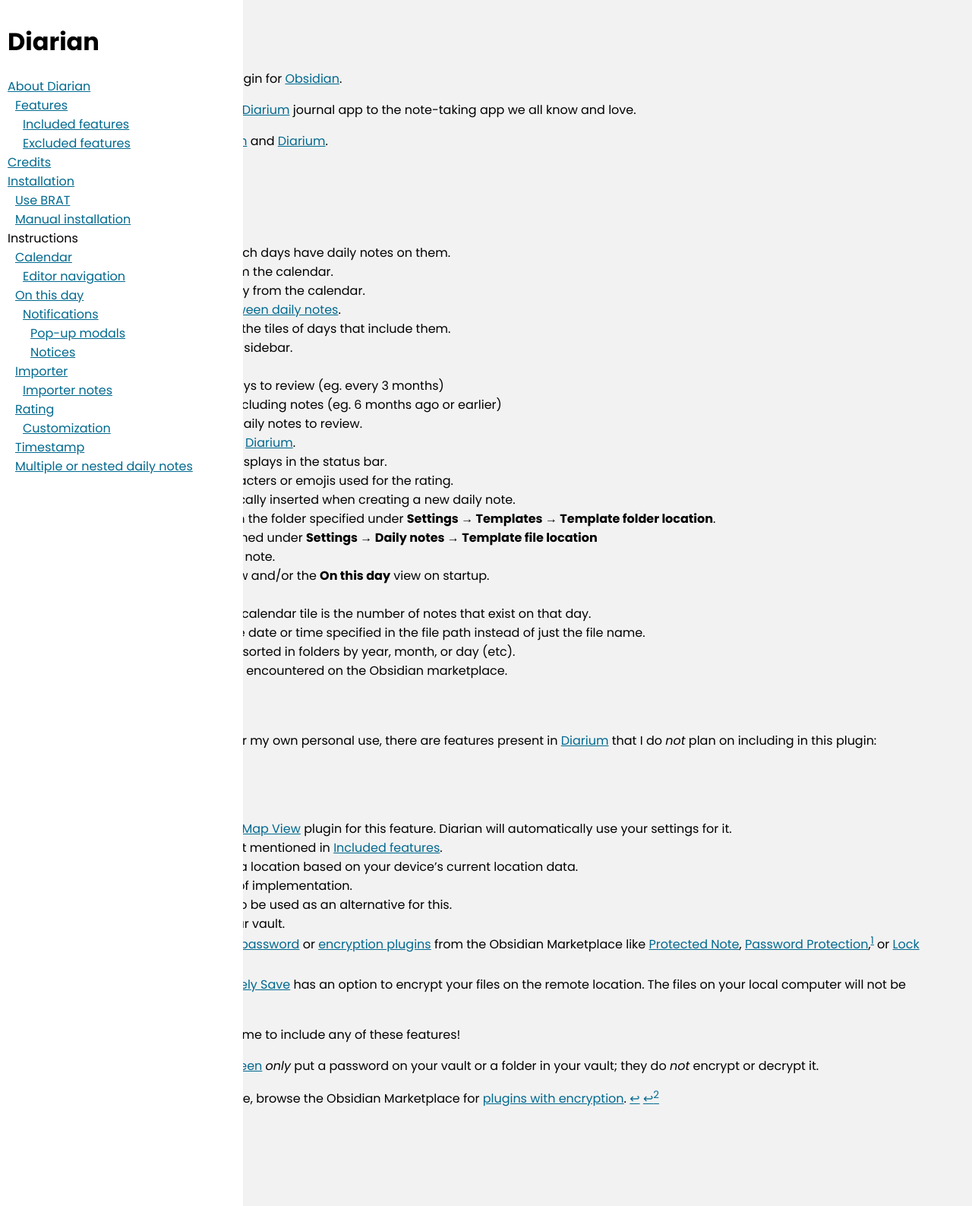
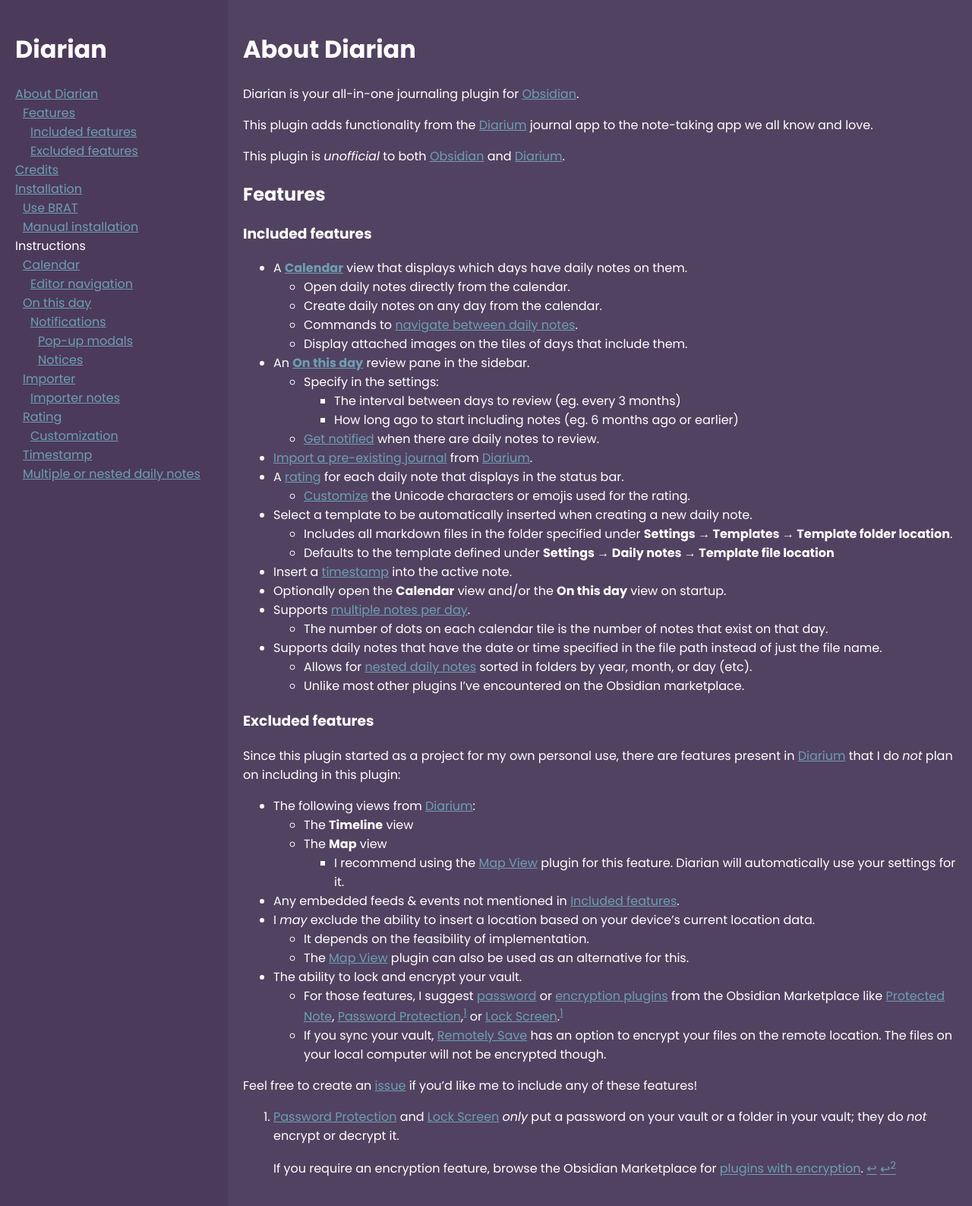
Before and after one commit to Erallie/diarian, a Jekyll site: the page built from index.md, in a window 1280 px wide. Shown: the whole page at 76% size. Built offline with Jekyll 4.4.1, drawn with Linux system fonts in a browser that asks for light colours.

Commit message:
changed styles

```diff
--- a/css/style.css
+++ b/css/style.css
@@ -106,17 +106,6 @@
     font-style: italic;
 }
 
-header {
-    position: fixed;
-    bottom: 0;
-    top: 0;
-    left: 0;
-    max-width: 100%;
-    width: 300px;
-    background-color: white;
-    padding: 10px;
-}
-
 header ol {
     list-style-type: none;
     padding: 0;
@@ -130,11 +119,59 @@ header ol>li>ol {
     margin-left: 10px;
 }
 
+div#content {
+    display: flex;
+    height: 100%;
+}
+
+
+header {
+    /* display: fixed; */
+    position: sticky;
+    top: 0;
+    flex-grow: 0;
+    flex-shrink: 0;
+    bottom: 0;
+    height: 100%;
+    /* max-height: 100%; */
+    max-width: 100%;
+    flex-basis: 300px;
+    /* background-color: #524261; */
+    --background-color: #4c3a5b;
+    background-color: var(--background-color);
+    padding: 20px;
+    margin: 0;
+    box-sizing: border-box;
+    overflow-y: auto;
+}
+
+main {
+    flex-grow: 1;
+    flex-shrink: 1;
+    padding: 20px;
+    top: 0;
+    bottom: 0;
+    height: 100%;
+    overflow-y: auto;
+    box-sizing: border-box;
+}
+
 body {
     font-family: "Poppins";
-    background-color: #f2f2f2;
+    margin: 0;
+    color: white;
+    --background-color: #524261;
+    background-color: var(--background-color);
+    /* background-color: #4c3a5b; */
+    height: 100vh
 }
 
 a {
-    color: #00698f;
+    color: #6d9fb2;
 }
+
+h1:first-child {
+    position: sticky;
+    top: 0;
+    background-color: var(--background-color);
+}
```
